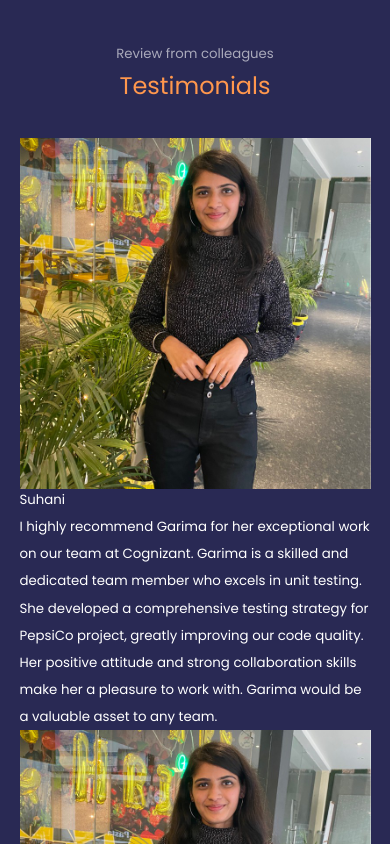
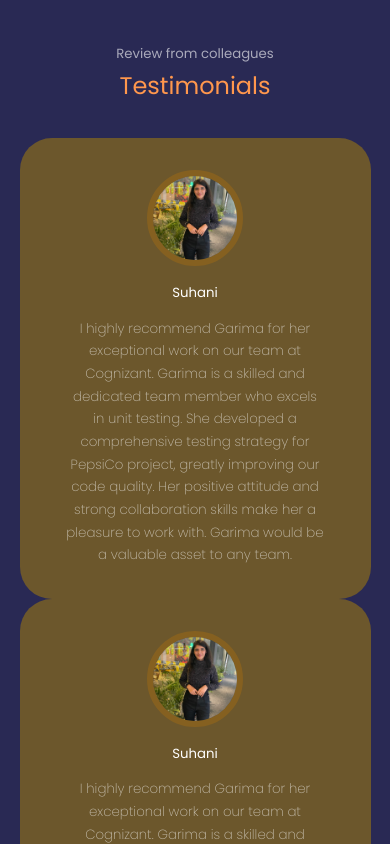
Before and after one commit to Garimajyoti/My_Portfolio_Website, a React (Create React App) app: page / in a window 390 px wide. Shown: the part 4440-5284 px from the top of the page. Built offline with nearby package versions, Linux system fonts and the light colour scheme.

Commit message:
Added testimonials styling

```diff
--- a/src/components/testimonials/testimonials.css
+++ b/src/components/testimonials/testimonials.css
@@ -0,0 +1,46 @@
+.conatiner.testimonial_container{
+    width:40%;
+}
+
+.colleague_image{
+    width:6rem;
+    aspect-ratio: 1/1;
+    overflow:hidden;
+    border-radius: 50%;
+    margin: 0 auto 1rem;
+    border: 0.4rem solid var(--color-primary-variant);
+}
+
+.testimonial{
+    background:var(--color-bg-variant);
+    text-align:center;
+    padding: 2rem;
+    border-radius : 2rem;
+    user-select : none;
+
+}
+
+.colleague_reviews{
+    color: var(--color-light);
+    font-weight: 350;
+    display: block;
+    width: 80%;
+    margin : 0.8rem auto 0;
+}
+
+/*-------------Media -Queries(Medium devices)------------*/
+@media screen and (max-width: 1024px) {
+    .conatiner.testimonial_container{
+        width:60%;
+    }
+}
+
+/*-------------Media -Queries(Small devices)------------*/
+@media screen and (max-width: 600px) {
+    .conatiner.testimonial_container{
+        width:var(--container-width-sm);
+    }
+    .colleague_reviews{
+        width:var(--container-width-sm);
+    }
+}
```
